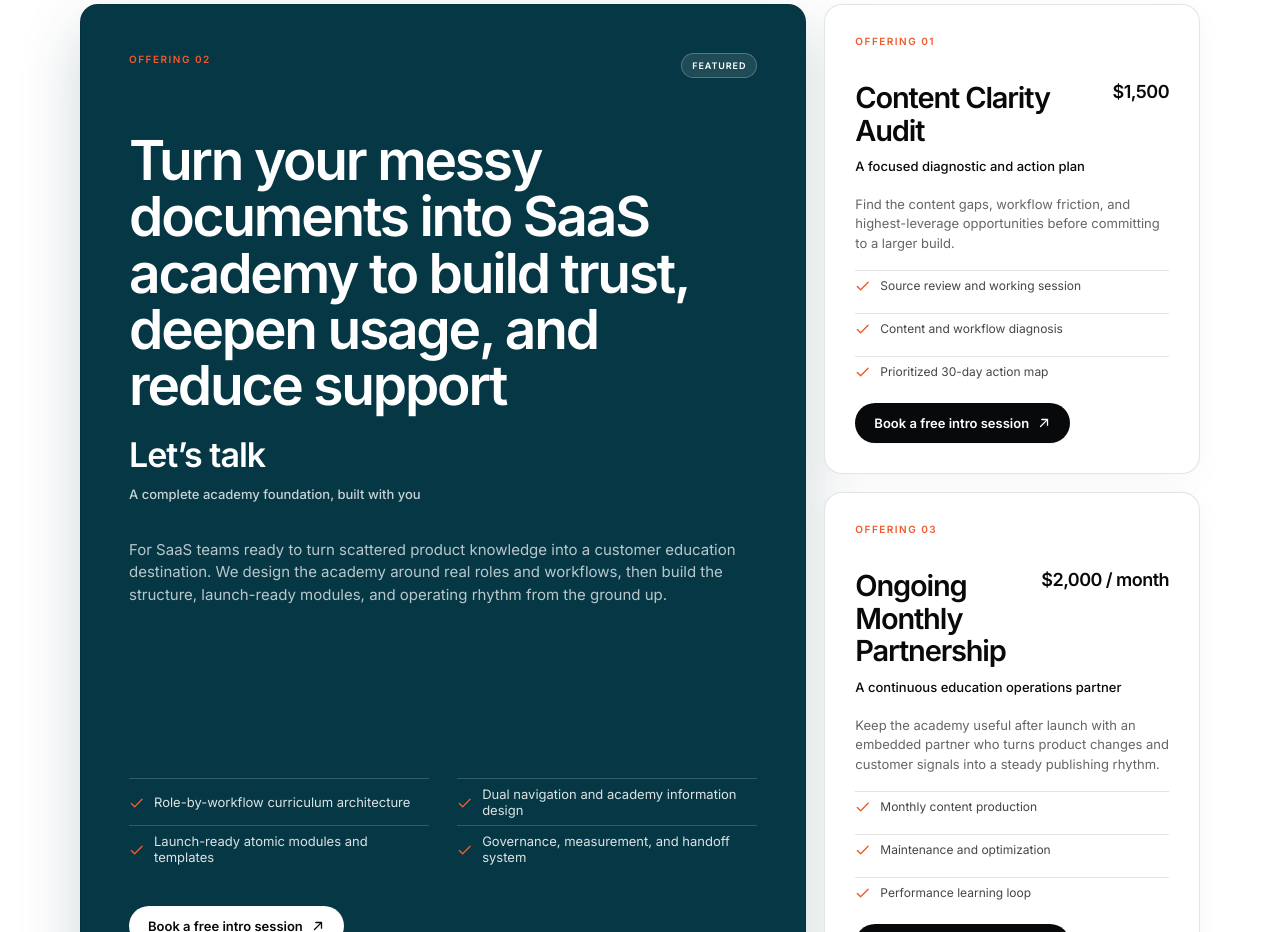
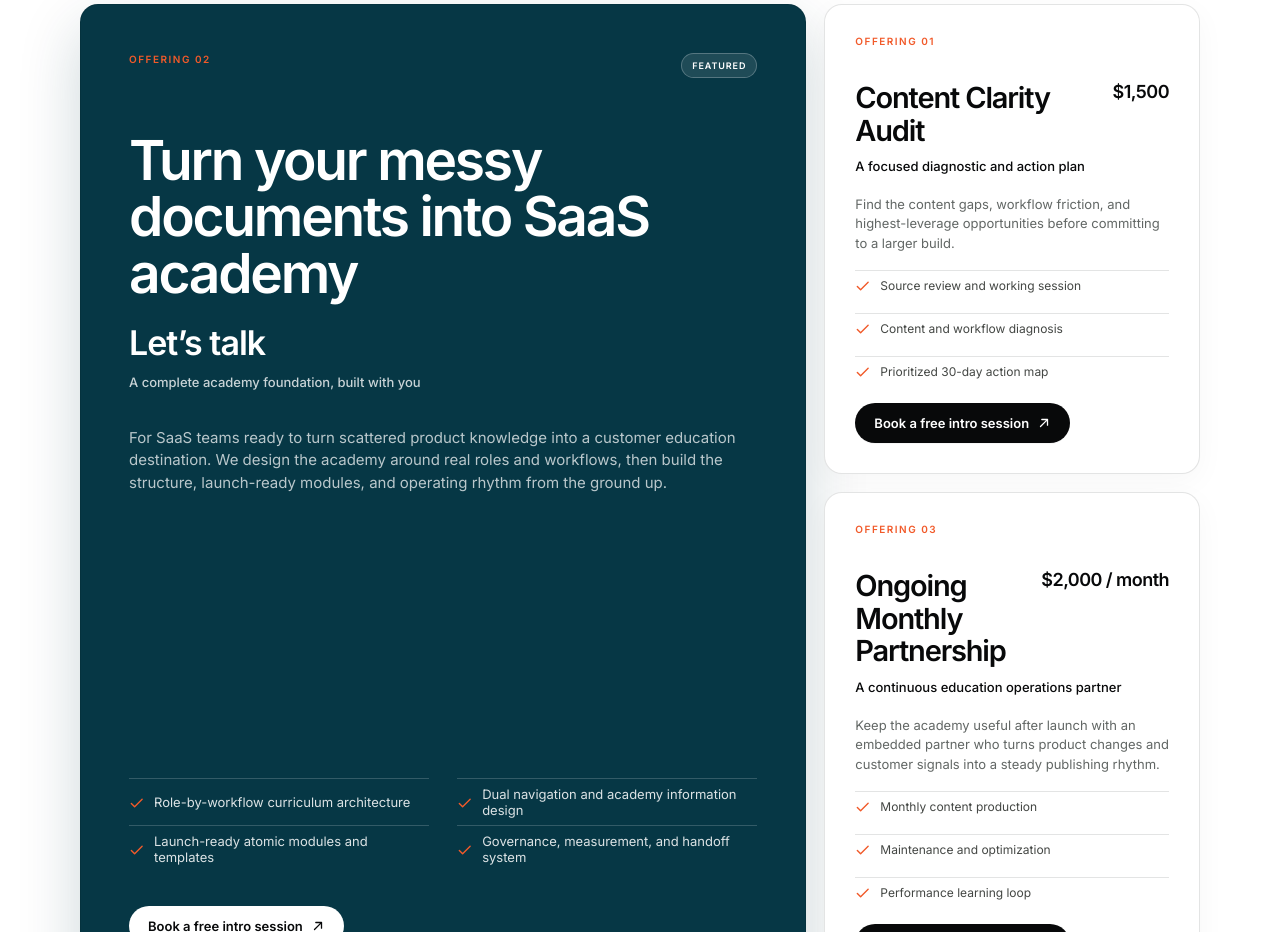
Before and after one commit to qianhuisunny/Metiful, a React (Vite) app: page / in a window 1280 px wide. Shown: the part 2280-3212 px from the top of the page. Built offline with nearby package versions, Linux system fonts and the light colour scheme.

Commit message:
Shorten featured academy offering title

```diff
--- a/src/App.jsx
+++ b/src/App.jsx
@@ -74,7 +74,7 @@ const systems = [
 
 const offerings = [
   {
-    label: 'Offering 02', title: 'Turn your messy documents into SaaS academy to build trust, deepen usage, and reduce support', price: 'Let’s talk', duration: 'A complete academy foundation, built with you', featured: true,
+    label: 'Offering 02', title: 'Turn your messy documents into SaaS academy', price: 'Let’s talk', duration: 'A complete academy foundation, built with you', featured: true,
     body: 'For SaaS teams ready to turn scattered product knowledge into a customer education destination. We design the academy around real roles and workflows, then build the structure, launch-ready modules, and operating rhythm from the ground up.',
     includes: ['Role-by-workflow curriculum architecture', 'Dual navigation and academy information design', 'Launch-ready atomic modules and templates', 'Governance, measurement, and handoff system'], cta: 'Book a free intro session',
   },
```
Also changed, not shown: 1 other file (tests, documents, lock files or other folders).
